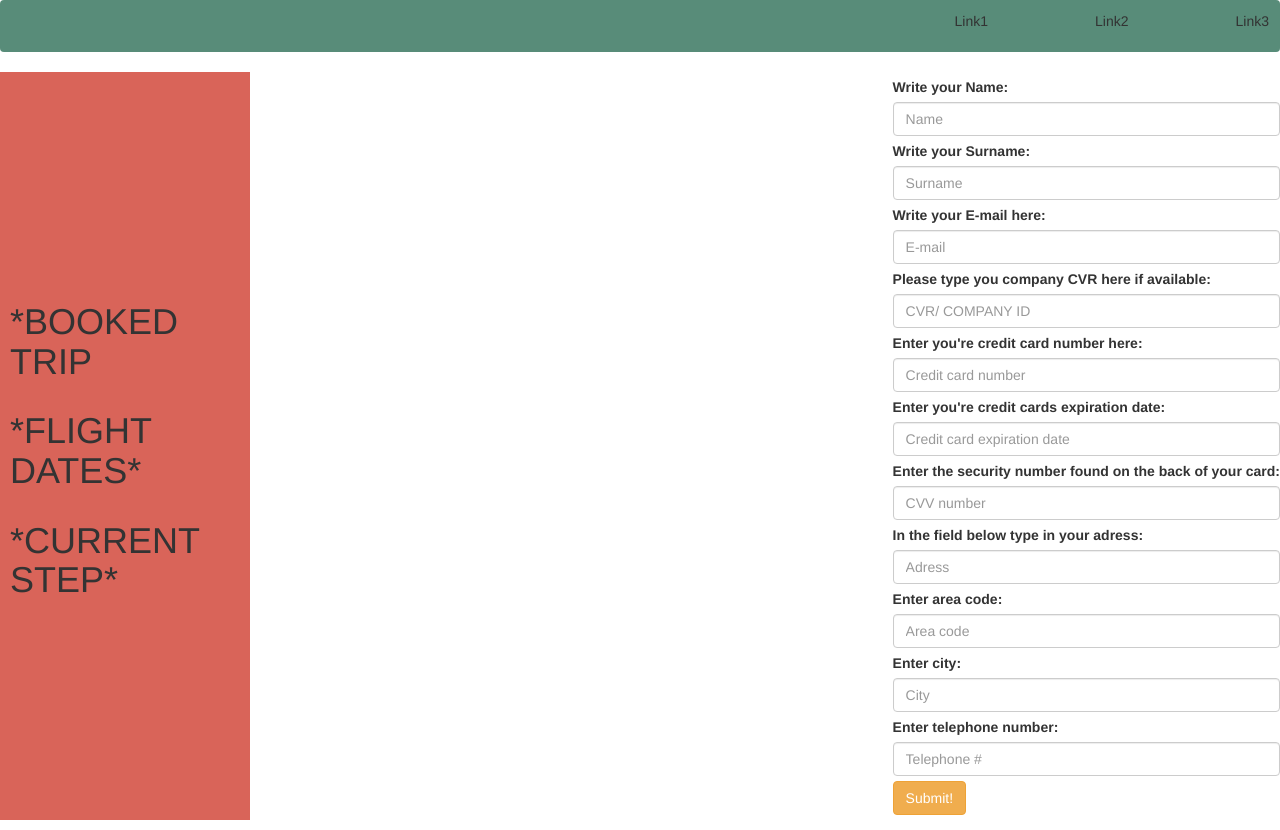
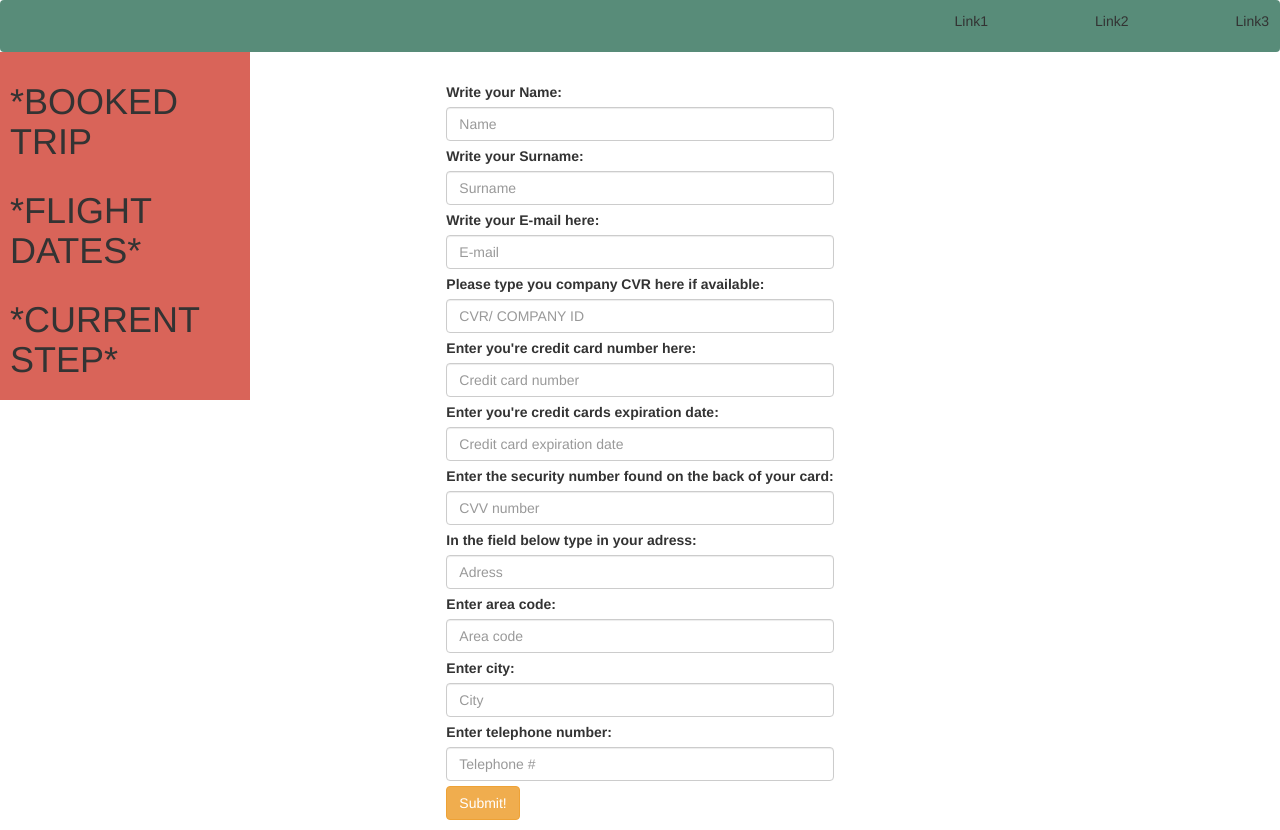
Before and after one commit to velislav-p/ID_mandatory3, a PHP site: page /payment.html in a window 1280 px wide. Run offline with PHP 8.4, Linux system fonts and the light colour scheme.

Commit message:
search form & full form

```diff
--- a/style/style.css
+++ b/style/style.css
@@ -16,6 +16,9 @@ body {
 
 .navbar ul {
   list-style: none; }
+
+.wdw-payment {
+  padding: 5px !important; }
 
 .wdw-payment-InputArea {
   margin-top: 5px;
@@ -72,7 +75,7 @@ body {
   body {
     display: flex;
     flex-wrap: wrap;
-    justify-content: space-between; }
+    justify-content: center; }
 
   .navbar {
     width: 100%;
@@ -107,7 +110,10 @@ body {
     width: 64%; }
 
   .sidebar {
-    max-width: 250px; }
+    max-width: 250px;
+    position: absolute;
+    left: 0;
+    top: 52px; }
 
   #wdw-search-results {
     width: 100%;
```
Also changed, not shown: 1 other file.
